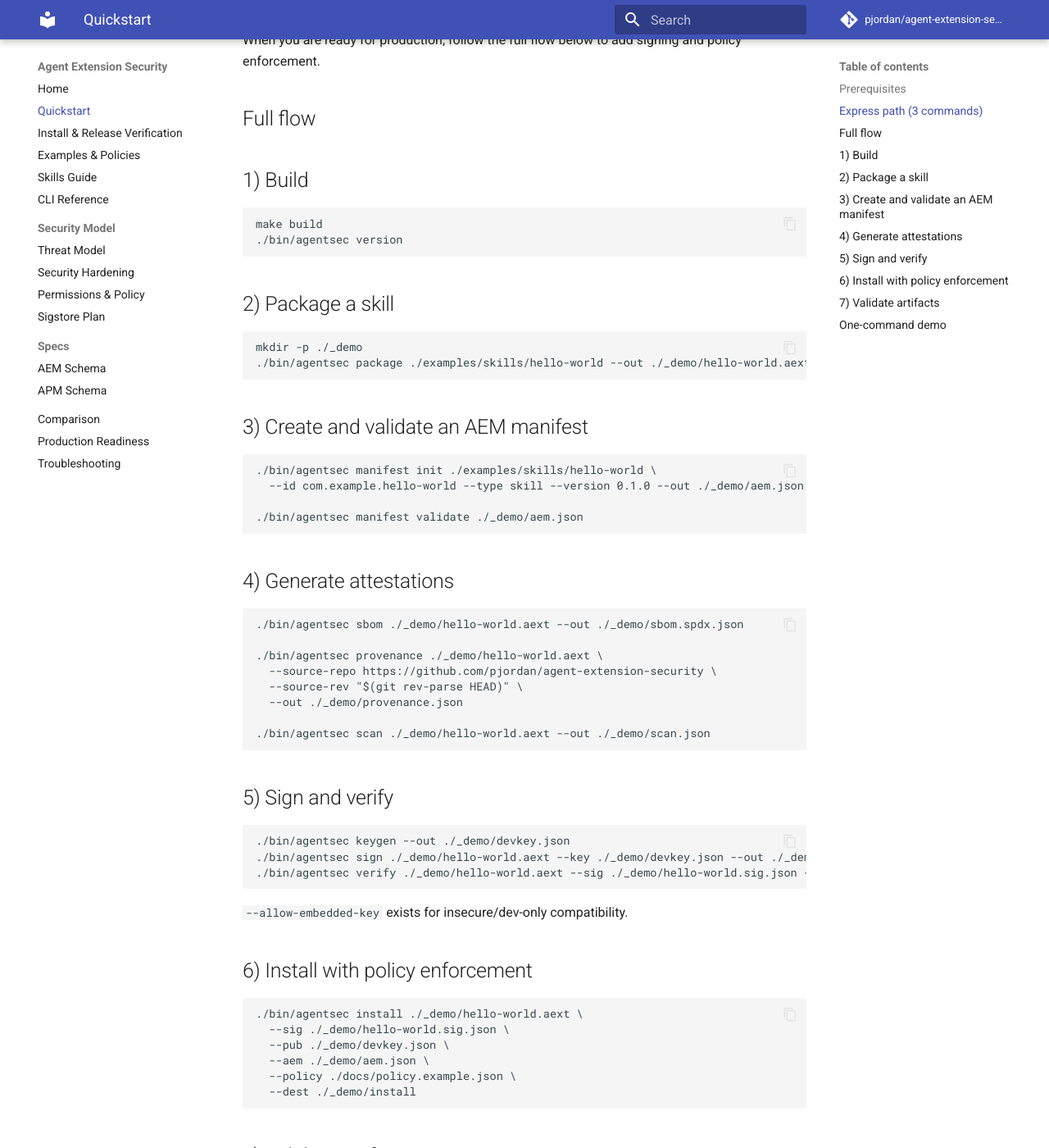
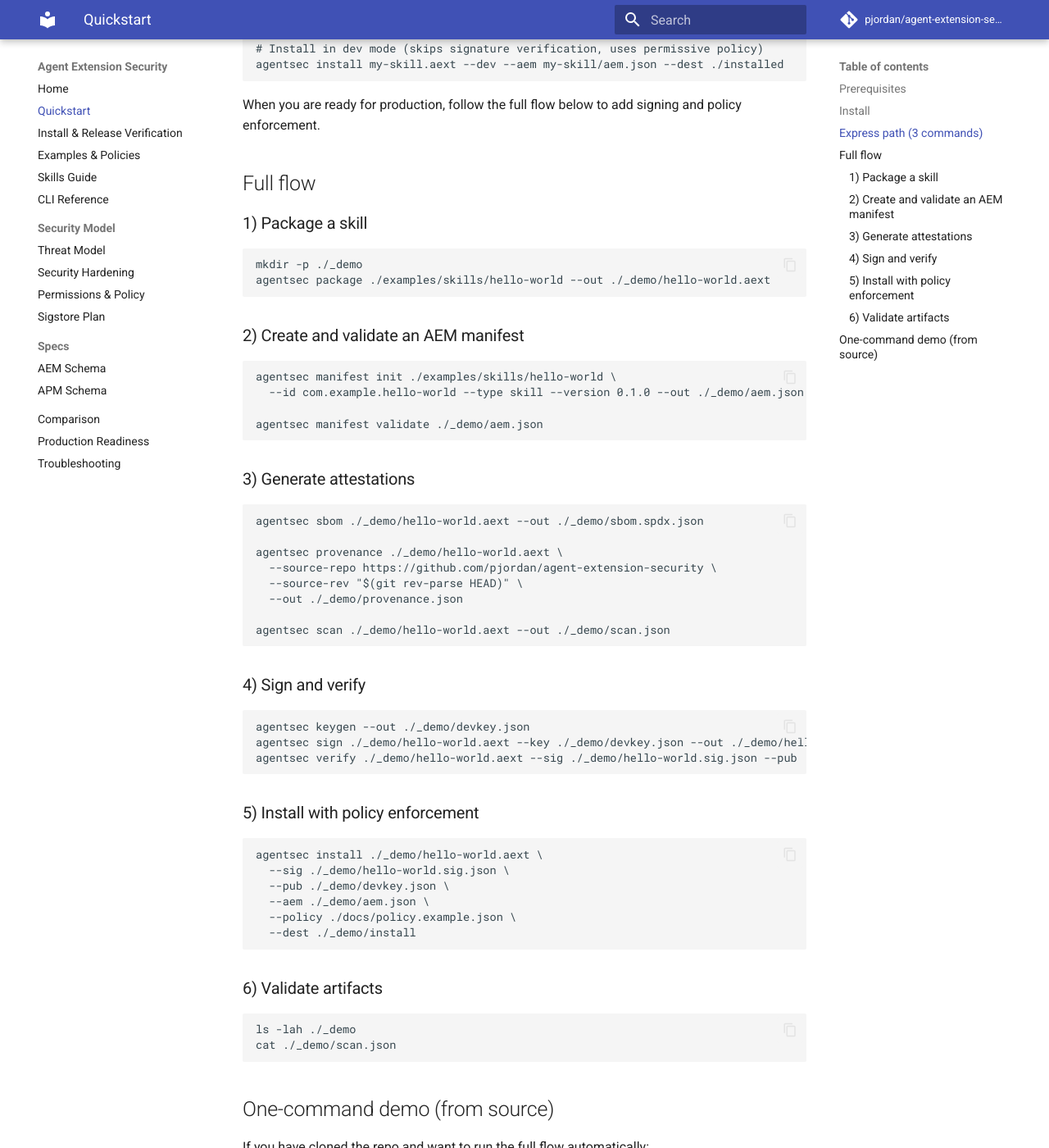
Before and after one commit to pjordan/agent-extension-security, an MkDocs documentation site: the page built from docs/quickstart.md, in a window 1280 px wide and 1400 px high, scrolled down 679 px. Shown: the whole window at 82% size. Built offline with MkDocs 1.6.1 and Material for MkDocs 9.7.7, drawn with Linux system fonts in a browser that asks for light colours; comment, search, counter and statistics services are not loaded; some of the changed text lies outside the part shown.

Commit message:
docs: rewrite quickstart to target installed CLI, not building from source
Replace make build / ./bin/agentsec with go install / agentsec throughout.
Drop the Build step and Make prerequisite. Move the one-command demo to a
clearly labelled "from source" section at the end.

Co-Authored-By: Claude Opus 4.5 <noreply@anthropic.com>

````diff
--- a/docs/quickstart.md
+++ b/docs/quickstart.md
@@ -1,83 +1,78 @@
 # Quickstart
 
-This walkthrough takes you from source checkout to a signed, verified, policy-checked install.
+This walkthrough takes you from install to a signed, verified, policy-checked extension.
 
 ## Prerequisites
 
 - Go 1.23+
-- Make (optional)
+
+## Install
+
+```bash
+go install github.com/pjordan/agent-extension-security/cmd/agentsec@latest
+agentsec version
+```
 
 ## Express path (3 commands)
 
 Scaffold a new extension, package it, and install it in dev mode:
 
 ```bash
-make build
-
 # Scaffold a new extension project
-./bin/agentsec init ./my-skill --id com.example.my-skill --type skill
+agentsec init ./my-skill --id com.example.my-skill --type skill
 
 # Edit my-skill/aem.json to declare the permissions your extension needs, then:
-./bin/agentsec package ./my-skill --out my-skill.aext
+agentsec package ./my-skill --out my-skill.aext
 
 # Install in dev mode (skips signature verification, uses permissive policy)
-./bin/agentsec install my-skill.aext --dev --aem my-skill/aem.json --dest ./installed
+agentsec install my-skill.aext --dev --aem my-skill/aem.json --dest ./installed
 ```
 
 When you are ready for production, follow the full flow below to add signing and policy enforcement.
 
 ## Full flow
 
-## 1) Build
-
-```bash
-make build
-./bin/agentsec version
-```
-
-## 2) Package a skill
+### 1) Package a skill
 
 ```bash
 mkdir -p ./_demo
-./bin/agentsec package ./examples/skills/hello-world --out ./_demo/hello-world.aext
+agentsec package ./examples/skills/hello-world --out ./_demo/hello-world.aext
 ```
 
-## 3) Create and validate an AEM manifest
+### 2) Create and validate an AEM manifest
 
 ```bash
-./bin/agentsec manifest init ./examples/skills/hello-world \
+agentsec manifest init ./examples/skills/hello-world \
   --id com.example.hello-world --type skill --version 0.1.0 --out ./_demo/aem.json
 
-./bin/agentsec manifest validate ./_demo/aem.json
+agentsec manifest validate ./_demo/aem.json
 ```
 
-## 4) Generate attestations
+### 3) Generate attestations
 
 ```bash
-./bin/agentsec sbom ./_demo/hello-world.aext --out ./_demo/sbom.spdx.json
+agentsec sbom ./_demo/hello-world.aext --out ./_demo/sbom.spdx.json
 
-./bin/agentsec provenance ./_demo/hello-world.aext \
+agentsec provenance ./_demo/hello-world.aext \
   --source-repo https://github.com/pjordan/agent-extension-security \
   --source-rev "$(git rev-parse HEAD)" \
   --out ./_demo/provenance.json
 
-./bin/agentsec scan ./_demo/hello-world.aext --out ./_demo/scan.json
+agentsec scan ./_demo/hello-world.aext --out ./_demo/scan.json
 ```
 
-## 5) Sign and verify
+### 4) Sign and verify
 
 ```bash
-./bin/agentsec keygen --out ./_demo/devkey.json
-./bin/agentsec sign ./_demo/hello-world.aext --key ./_demo/devkey.json --out ./_demo/hello-world.sig.json
-./bin/agentsec verify ./_demo/hello-world.aext --sig ./_demo/hello-world.sig.json --pub ./_demo/devkey.json
+agentsec keygen --out ./_demo/devkey.json
+agentsec sign ./_demo/hello-world.aext --key ./_demo/devkey.json --out ./_demo/hello-world.sig.json
+agentsec verify ./_demo/hello-world.aext --sig ./_demo/hello-world.sig.json --pub ./_demo/devkey.json
 ```
 
-`--allow-embedded-key` exists for insecure/dev-only compatibility.
-
-## 6) Install with policy enforcement
+### 5) Install with policy enforcement
 
 ```bash
-./bin/agentsec install ./_demo/hello-world.aext \
+agentsec install ./_demo/hello-world.aext \
   --sig ./_demo/hello-world.sig.json \
   --pub ./_demo/devkey.json \
   --aem ./_demo/aem.json \
@@ -85,15 +80,18 @@ mkdir -p ./_demo
   --dest ./_demo/install
 ```
 
-## 7) Validate artifacts
+### 6) Validate artifacts
 
 ```bash
 ls -lah ./_demo
 cat ./_demo/scan.json
 ```
 
-## One-command demo
+## One-command demo (from source)
+
+If you have cloned the repo and want to run the full flow automatically:
 
 ```bash
+make build
 bash scripts/demo.sh
 ```
````
